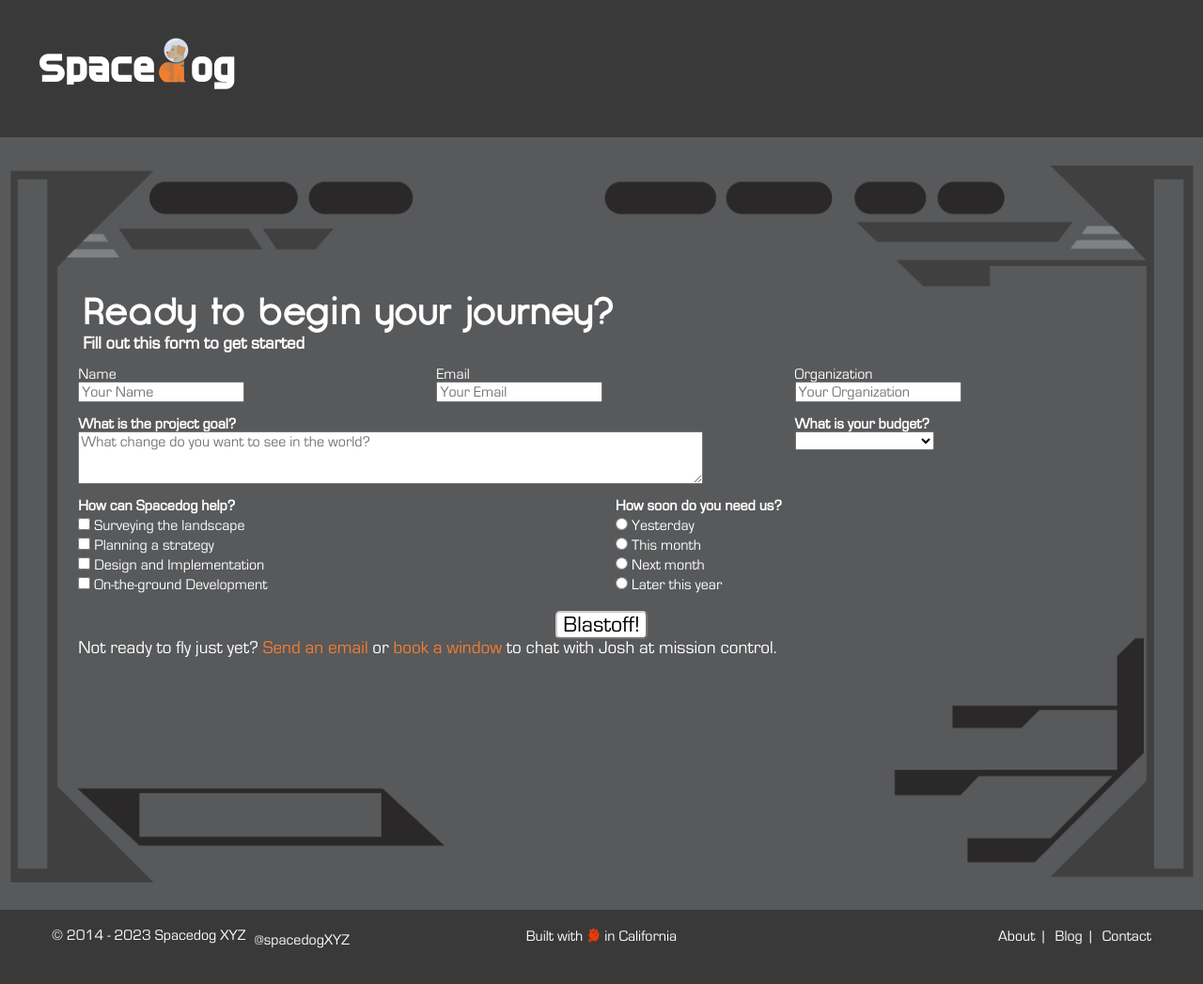
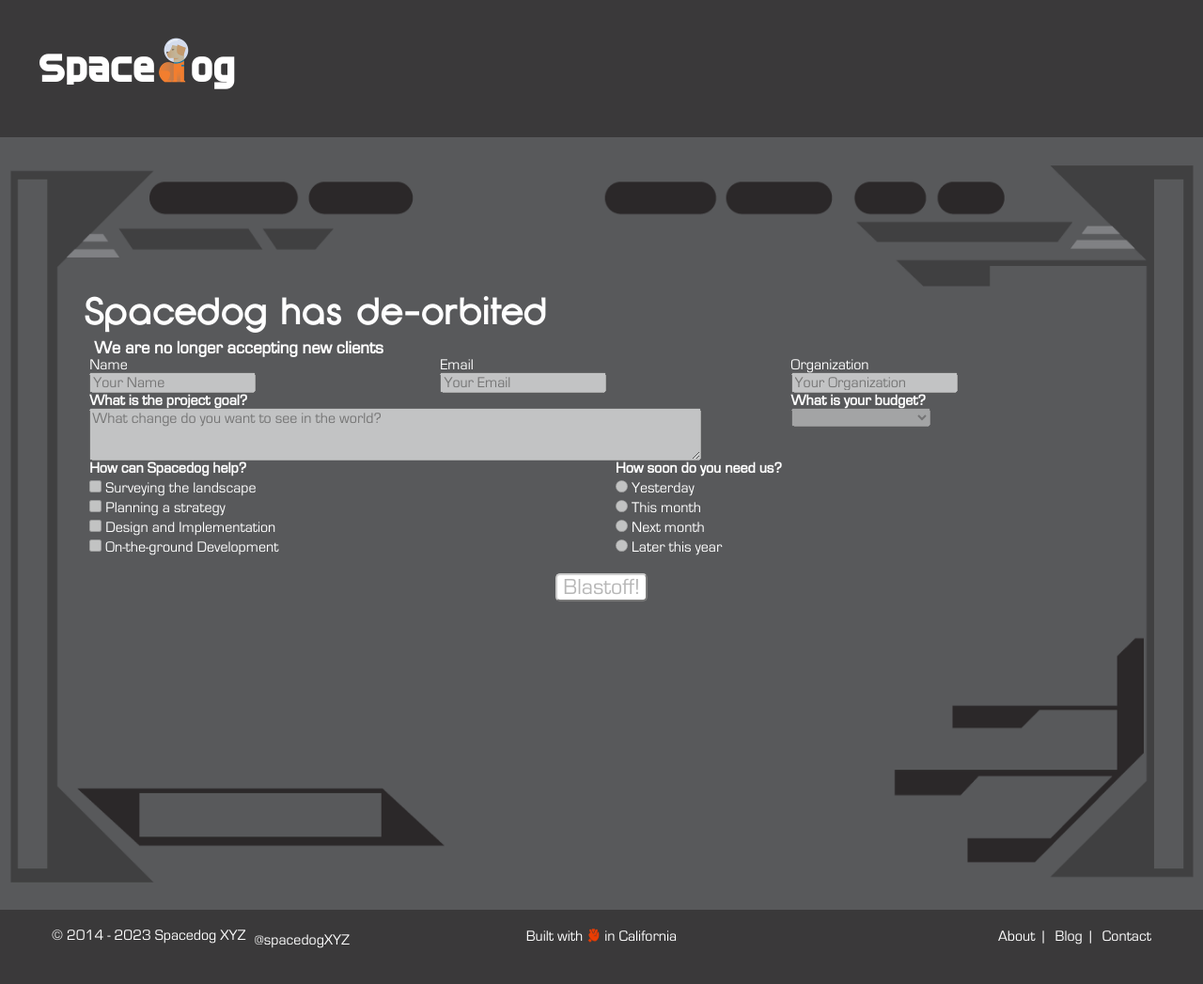
Before and after one commit to spacedogXYZ/spacedogXYZ, a Jekyll site: the page built from blastoff.html, in a window 1280 px wide. Shown: the whole page at 94% size. Built offline with Jekyll 4.4.1, drawn with Linux system fonts in a browser that asks for light colours; nearby versions of some CDN libraries; comment, search, counter and statistics services are not loaded.

Commit message:
disarm blastoff form

```diff
--- a/blastoff.html
+++ b/blastoff.html
@@ -10,10 +10,11 @@ end_script: |
 <section id="blastoff" class="displayBackground fullwidth">
 <div class="wrapper">
 
-<h2>Ready to begin your journey?</h2>
+<h2>Spacedog has de-orbited</h2>
 
 <form name="blastoff" method="POST" data-netlify="true">
-    <h3>Fill out this form to get started</h3>
+  <fieldset disabled style="border:none">
+    <h3>We are no longer accepting new clients</h3>
     <input type="hidden" name="subject" value="New Project Submission" />
 
     <label class="third">Name
@@ -62,11 +63,12 @@ end_script: |
     <input type="text" name="_gotcha" style="display:none" />
     <div class="full">
       <button type="submit" class="center-block">Blastoff!</button>
-      <div class="small">Not ready to fly just yet?
+      <div class="small"  style="display:none">Not ready to fly just yet?
         <a href="mailto:josh@spacedog.xyz">Send an email</a> or
         <a href="http://spacedog.youcanbook.me">book a window</a> to chat with Josh at mission control.
       </div>
     </div>
+  </fieldset>
 </form>
 
 <div id="success" style="display:none">
--- a/less/form.less
+++ b/less/form.less
@@ -3,6 +3,10 @@ section#blastoff {
 
   form {
     .clearfix();
+
+    fieldset {
+      border: none;
+    }
 
     &> label {
       display: block;
```
